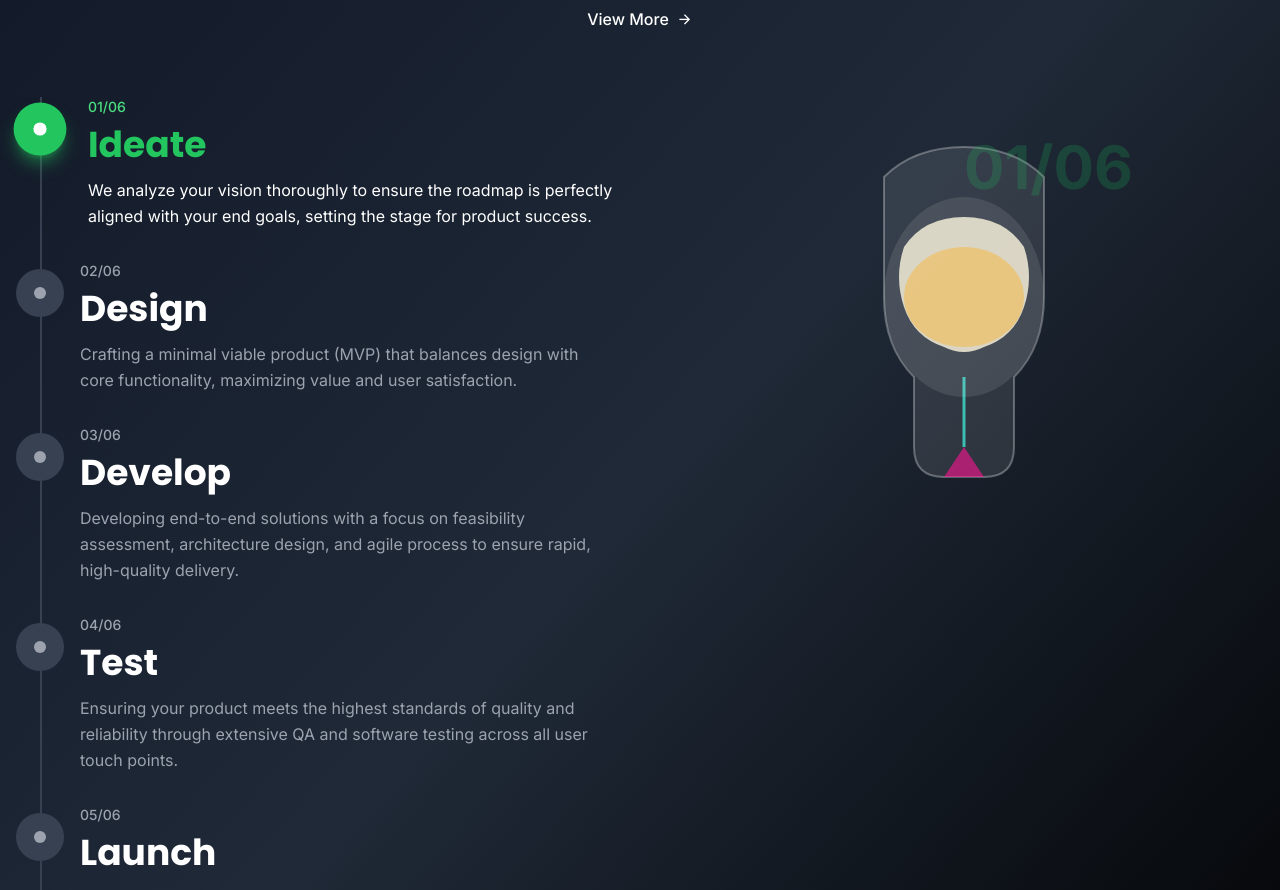
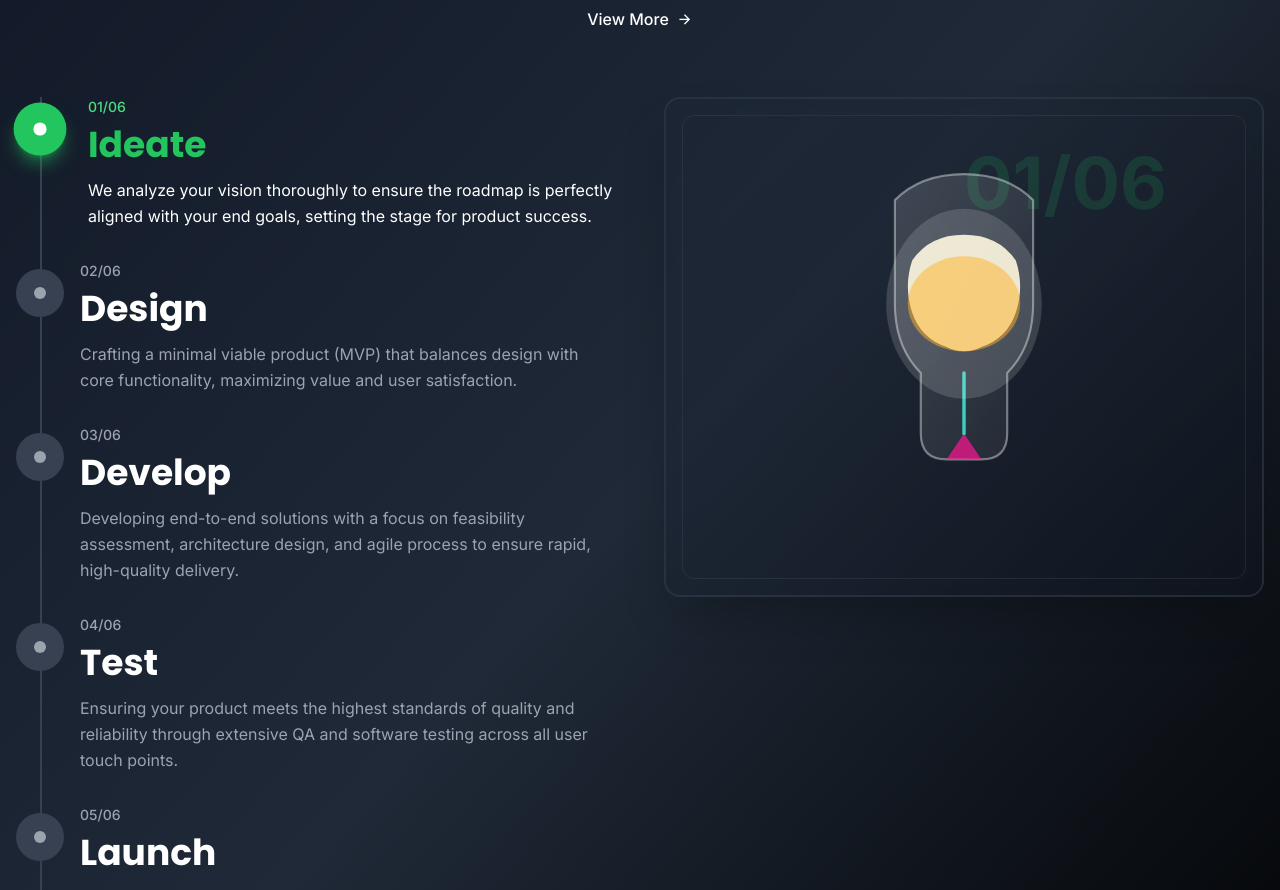
Before and after one commit to umer-faisal/unicorn-digital, a Next.js app: page / in a window 1280 px wide. Shown: the part 3163-4053 px from the top of the page. Built offline with nearby package versions, Linux system fonts and the light colour scheme.

Commit message:
transition done

```diff
--- a/src/app/page.jsx
+++ b/src/app/page.jsx
@@ -75,7 +75,7 @@ export default function Home() {
   const [activeProcess, setActiveProcess] = useState(0);
   const stepRefs = useRef([]);
 
-  // Scroll-based active step detection
+  // Scroll-based active step detection - Improved
   useEffect(() => {
     const observers = stepRefs.current.map((ref, idx) => {
       if (!ref) return null;
@@ -86,7 +86,7 @@ export default function Home() {
             setActiveProcess(idx);
           }
         },
-        { threshold: 0.5, rootMargin: '-20% 0px -20% 0px' }
+        { threshold: 0.3, rootMargin: '-10% 0px -10% 0px' }
       );
 
       observer.observe(ref);
@@ -98,75 +98,156 @@ export default function Home() {
     };
   }, []);
 
-  // Graphics for each step
+  // Graphics for each step - Better quality with frame
   const getStepGraphic = (stepIndex) => {
     switch(stepIndex) {
       case 0: // Ideate - Lightbulb with Brain
         return (
-          <svg viewBox="0 0 400 500" className="w-full h-full" xmlns="http://www.w3.org/2000/svg">
-            <path d="M200 50 Q150 50 120 80 L120 200 Q120 250 150 280 L150 350 Q150 380 180 380 L220 380 Q250 380 250 350 L250 280 Q280 250 280 200 L280 80 Q250 50 200 50 Z" fill="rgba(255,255,255,0.1)" stroke="rgba(255,255,255,0.3)" strokeWidth="2"/>
-            <path d="M200 120 Q160 120 140 150 Q130 180 140 210 Q150 240 180 250 Q200 260 220 250 Q250 240 260 210 Q270 180 260 150 Q240 120 200 120 Z" fill="rgba(255,248,220,0.8)"/>
-            <ellipse cx="200" cy="200" rx="60" ry="50" fill="rgba(255,165,0,0.4)">
-              <animate attributeName="opacity" values="0.4;0.6;0.4" dur="2s" repeatCount="indefinite"/>
+          <div className="w-full h-full flex items-center justify-center">
+            <svg viewBox="0 0 400 500" className="w-full h-full max-w-[400px]" xmlns="http://www.w3.org/2000/svg">
+              <defs>
+                <linearGradient id="bulbGradient" x1="0%" y1="0%" x2="100%" y2="100%">
+                  <stop offset="0%" stopColor="rgba(255,255,255,0.15)" />
+                  <stop offset="100%" stopColor="rgba(255,255,255,0.05)" />
+                </linearGradient>
+              </defs>
+              {/* Lightbulb Glass */}
+              <path
+                d="M200 50 Q150 50 120 80 L120 200 Q120 250 150 280 L150 350 Q150 380 180 380 L220 380 Q250 380 250 350 L250 280 Q280 250 280 200 L280 80 Q250 50 200 50 Z"
+                fill="url(#bulbGradient)"
+                stroke="rgba(255,255,255,0.4)"
+                strokeWidth="2.5"
+              />
+              {/* Brain Shape */}
+              <path
+                d="M200 120 Q160 120 140 150 Q130 180 140 210 Q150 240 180 250 Q200 260 220 250 Q250 240 260 210 Q270 180 260 150 Q240 120 200 120 Z"
+                fill="rgba(255,248,220,0.9)"
+              />
+              {/* Brain Glow - Orange/Yellow */}
+              <ellipse cx="200" cy="200" rx="65" ry="55" fill="rgba(255,165,0,0.5)">
+                <animate attributeName="opacity" values="0.4;0.7;0.4" dur="2s" repeatCount="indefinite"/>
               </ellipse>
-            <path d="M200 350 L180 380 L220 380 Z" fill="rgba(255,20,147,0.6)"/>
-            <line x1="200" y1="280" x2="200" y2="350" stroke="rgba(64,224,208,0.8)" strokeWidth="3"/>
-            <ellipse cx="200" cy="200" rx="80" ry="100" fill="rgba(255,255,255,0.1)">
-              <animate attributeName="opacity" values="0.1;0.2;0.1" dur="3s" repeatCount="indefinite"/>
+              {/* Filament Base - Pink/Magenta */}
+              <path d="M200 350 L180 380 L220 380 Z" fill="rgba(255,20,147,0.7)"/>
+              {/* Filament - Turquoise/Cyan */}
+              <line x1="200" y1="280" x2="200" y2="350" stroke="rgba(64,224,208,0.9)" strokeWidth="4" strokeLinecap="round"/>
+              {/* Outer Glow */}
+              <ellipse cx="200" cy="200" rx="90" ry="110" fill="rgba(255,255,255,0.15)">
+                <animate attributeName="opacity" values="0.1;0.25;0.1" dur="3s" repeatCount="indefinite"/>
               </ellipse>
             </svg>
+          </div>
         );
       case 1: // Design - Design Tools
         return (
-          <svg viewBox="0 0 400 500" className="w-full h-full" xmlns="http://www.w3.org/2000/svg">
-            <rect x="100" y="100" width="200" height="150" rx="10" fill="rgba(34,197,94,0.2)" stroke="rgba(34,197,94,0.5)" strokeWidth="2"/>
-            <circle cx="150" cy="150" r="20" fill="rgba(34,197,94,0.6)"/>
-            <rect x="180" y="140" width="100" height="20" rx="5" fill="rgba(34,197,94,0.6)"/>
-            <rect x="180" y="170" width="80" height="20" rx="5" fill="rgba(34,197,94,0.4)"/>
-            <path d="M200 300 L150 400 L250 400 Z" fill="rgba(34,197,94,0.3)"/>
-            <circle cx="200" cy="350" r="30" fill="rgba(34,197,94,0.2)" stroke="rgba(34,197,94,0.5)" strokeWidth="2"/>
+          <div className="w-full h-full flex items-center justify-center">
+            <svg viewBox="0 0 400 500" className="w-full h-full max-w-[400px]" xmlns="http://www.w3.org/2000/svg">
+              <defs>
+                <linearGradient id="designGradient" x1="0%" y1="0%" x2="100%" y2="100%">
+                  <stop offset="0%" stopColor="rgba(34,197,94,0.3)" />
+                  <stop offset="100%" stopColor="rgba(34,197,94,0.1)" />
+                </linearGradient>
+              </defs>
+              {/* Design Frame */}
+              <rect x="80" y="80" width="240" height="180" rx="15" fill="url(#designGradient)" stroke="rgba(34,197,94,0.6)" strokeWidth="3"/>
+              {/* Color Circle */}
+              <circle cx="140" cy="150" r="25" fill="rgba(34,197,94,0.7)"/>
+              {/* Design Elements */}
+              <rect x="180" y="135" width="120" height="25" rx="6" fill="rgba(34,197,94,0.7)"/>
+              <rect x="180" y="170" width="100" height="25" rx="6" fill="rgba(34,197,94,0.5)"/>
+              {/* Bottom Triangle */}
+              <path d="M200 300 L150 400 L250 400 Z" fill="rgba(34,197,94,0.4)"/>
+              <circle cx="200" cy="360" r="35" fill="rgba(34,197,94,0.2)" stroke="rgba(34,197,94,0.6)" strokeWidth="2.5"/>
             </svg>
+          </div>
         );
       case 2: // Develop - Code
         return (
-          <svg viewBox="0 0 400 500" className="w-full h-full" xmlns="http://www.w3.org/2000/svg">
-            <rect x="120" y="120" width="160" height="200" rx="5" fill="rgba(59,130,246,0.2)" stroke="rgba(59,130,246,0.5)" strokeWidth="2"/>
-            <text x="200" y="180" textAnchor="middle" fill="rgba(59,130,246,0.8)" fontSize="24" fontFamily="monospace">{'<'}</text>
-            <text x="200" y="210" textAnchor="middle" fill="rgba(59,130,246,0.8)" fontSize="24" fontFamily="monospace">{'/'}</text>
-            <text x="200" y="240" textAnchor="middle" fill="rgba(59,130,246,0.8)" fontSize="24" fontFamily="monospace">{'>'}</text>
-            <circle cx="200" cy="350" r="40" fill="rgba(59,130,246,0.3)"/>
-            <rect x="150" y="320" width="100" height="5" rx="2" fill="rgba(59,130,246,0.5)"/>
+          <div className="w-full h-full flex items-center justify-center">
+            <svg viewBox="0 0 400 500" className="w-full h-full max-w-[400px]" xmlns="http://www.w3.org/2000/svg">
+              <defs>
+                <linearGradient id="codeGradient" x1="0%" y1="0%" x2="100%" y2="100%">
+                  <stop offset="0%" stopColor="rgba(59,130,246,0.3)" />
+                  <stop offset="100%" stopColor="rgba(59,130,246,0.1)" />
+                </linearGradient>
+              </defs>
+              {/* Code Frame */}
+              <rect x="100" y="100" width="200" height="220" rx="8" fill="url(#codeGradient)" stroke="rgba(59,130,246,0.6)" strokeWidth="3"/>
+              {/* Code Symbols */}
+              <text x="200" y="170" textAnchor="middle" fill="rgba(59,130,246,0.9)" fontSize="32" fontFamily="monospace" fontWeight="bold">{'<'}</text>
+              <text x="200" y="210" textAnchor="middle" fill="rgba(59,130,246,0.9)" fontSize="32" fontFamily="monospace" fontWeight="bold">{'/'}</text>
+              <text x="200" y="250" textAnchor="middle" fill="rgba(59,130,246,0.9)" fontSize="32" fontFamily="monospace" fontWeight="bold">{'>'}</text>
+              {/* Bottom Circle */}
+              <circle cx="200" cy="360" r="45" fill="rgba(59,130,246,0.3)"/>
+              <rect x="140" y="330" width="120" height="6" rx="3" fill="rgba(59,130,246,0.6)"/>
             </svg>
+          </div>
         );
       case 3: // Test - Checkmark/Quality
         return (
-          <svg viewBox="0 0 400 500" className="w-full h-full" xmlns="http://www.w3.org/2000/svg">
-            <path d="M200 100 L250 200 L150 200 Z" fill="rgba(234,179,8,0.3)" stroke="rgba(234,179,8,0.5)" strokeWidth="2"/>
-            <circle cx="200" cy="250" r="60" fill="rgba(234,179,8,0.2)" stroke="rgba(234,179,8,0.5)" strokeWidth="2"/>
-            <path d="M180 250 L195 265 L220 240" stroke="rgba(234,179,8,0.8)" strokeWidth="4" fill="none" strokeLinecap="round"/>
-            <path d="M200 320 L180 380 L220 380 Z" fill="rgba(234,179,8,0.4)"/>
+          <div className="w-full h-full flex items-center justify-center">
+            <svg viewBox="0 0 400 500" className="w-full h-full max-w-[400px]" xmlns="http://www.w3.org/2000/svg">
+              <defs>
+                <linearGradient id="testGradient" x1="0%" y1="0%" x2="100%" y2="100%">
+                  <stop offset="0%" stopColor="rgba(234,179,8,0.3)" />
+                  <stop offset="100%" stopColor="rgba(234,179,8,0.1)" />
+                </linearGradient>
+              </defs>
+              {/* Test Triangle */}
+              <path d="M200 80 L270 200 L130 200 Z" fill="url(#testGradient)" stroke="rgba(234,179,8,0.6)" strokeWidth="3"/>
+              {/* Test Circle */}
+              <circle cx="200" cy="250" r="70" fill="rgba(234,179,8,0.2)" stroke="rgba(234,179,8,0.6)" strokeWidth="3"/>
+              {/* Checkmark */}
+              <path d="M175 250 L195 270 L225 240" stroke="rgba(234,179,8,0.9)" strokeWidth="5" fill="none" strokeLinecap="round" strokeLinejoin="round"/>
+              {/* Bottom Triangle */}
+              <path d="M200 310 L175 380 L225 380 Z" fill="rgba(234,179,8,0.5)"/>
             </svg>
+          </div>
         );
       case 4: // Launch - Rocket
         return (
-          <svg viewBox="0 0 400 500" className="w-full h-full" xmlns="http://www.w3.org/2000/svg">
-            <path d="M200 400 L180 350 L200 300 L220 350 Z" fill="rgba(239,68,68,0.4)" stroke="rgba(239,68,68,0.6)" strokeWidth="2"/>
-            <ellipse cx="200" cy="280" rx="30" ry="60" fill="rgba(239,68,68,0.3)"/>
-            <circle cx="200" cy="200" r="20" fill="rgba(239,68,68,0.5)">
-              <animate attributeName="opacity" values="0.5;0.8;0.5" dur="1.5s" repeatCount="indefinite"/>
+          <div className="w-full h-full flex items-center justify-center">
+            <svg viewBox="0 0 400 500" className="w-full h-full max-w-[400px]" xmlns="http://www.w3.org/2000/svg">
+              <defs>
+                <linearGradient id="launchGradient" x1="0%" y1="0%" x2="100%" y2="100%">
+                  <stop offset="0%" stopColor="rgba(239,68,68,0.3)" />
+                  <stop offset="100%" stopColor="rgba(239,68,68,0.1)" />
+                </linearGradient>
+              </defs>
+              {/* Rocket Base */}
+              <path d="M200 400 L175 340 L200 280 L225 340 Z" fill="url(#launchGradient)" stroke="rgba(239,68,68,0.7)" strokeWidth="3"/>
+              {/* Rocket Body */}
+              <ellipse cx="200" cy="270" rx="35" ry="70" fill="rgba(239,68,68,0.4)"/>
+              {/* Rocket Top */}
+              <circle cx="200" cy="190" r="25" fill="rgba(239,68,68,0.6)">
+                <animate attributeName="opacity" values="0.6;0.9;0.6" dur="1.5s" repeatCount="indefinite"/>
               </circle>
-            <path d="M200 180 L190 150 L200 140 L210 150 Z" fill="rgba(239,68,68,0.6)"/>
-            <ellipse cx="200" cy="160" rx="15" ry="25" fill="rgba(239,68,68,0.4)"/>
+              {/* Rocket Tip */}
+              <path d="M200 160 L185 130 L200 120 L215 130 Z" fill="rgba(239,68,68,0.7)"/>
+              <ellipse cx="200" cy="145" rx="18" ry="30" fill="rgba(239,68,68,0.5)"/>
             </svg>
+          </div>
         );
       case 5: // Support - Help/Support
         return (
-          <svg viewBox="0 0 400 500" className="w-full h-full" xmlns="http://www.w3.org/2000/svg">
-            <circle cx="200" cy="200" r="80" fill="rgba(168,85,247,0.2)" stroke="rgba(168,85,247,0.5)" strokeWidth="2"/>
-            <path d="M200 150 Q220 150 220 170 Q220 190 200 190 Q180 190 180 170 Q180 150 200 150" fill="rgba(168,85,247,0.4)"/>
-            <path d="M200 220 Q180 240 160 260 Q180 280 200 280 Q220 280 240 260 Q220 240 200 220" fill="rgba(168,85,247,0.4)"/>
-            <circle cx="200" cy="350" r="50" fill="rgba(168,85,247,0.1)" stroke="rgba(168,85,247,0.3)" strokeWidth="2"/>
+          <div className="w-full h-full flex items-center justify-center">
+            <svg viewBox="0 0 400 500" className="w-full h-full max-w-[400px]" xmlns="http://www.w3.org/2000/svg">
+              <defs>
+                <linearGradient id="supportGradient" x1="0%" y1="0%" x2="100%" y2="100%">
+                  <stop offset="0%" stopColor="rgba(168,85,247,0.3)" />
+                  <stop offset="100%" stopColor="rgba(168,85,247,0.1)" />
+                </linearGradient>
+              </defs>
+              {/* Support Circle */}
+              <circle cx="200" cy="200" r="90" fill="url(#supportGradient)" stroke="rgba(168,85,247,0.6)" strokeWidth="3"/>
+              {/* Face */}
+              <path d="M200 140 Q225 140 225 165 Q225 190 200 190 Q175 190 175 165 Q175 140 200 140" fill="rgba(168,85,247,0.5)"/>
+              {/* Smile */}
+              <path d="M200 220 Q170 240 150 270 Q170 300 200 300 Q230 300 250 270 Q230 240 200 220" fill="rgba(168,85,247,0.5)"/>
+              {/* Bottom Circle */}
+              <circle cx="200" cy="360" r="55" fill="rgba(168,85,247,0.15)" stroke="rgba(168,85,247,0.4)" strokeWidth="2.5"/>
             </svg>
+          </div>
         );
       default:
         return null;
@@ -459,7 +540,7 @@ export default function Home() {
                       ref={(el) => (stepRefs.current[idx] = el)}
                       initial={{ opacity: 0, x: -30 }}
                       whileInView={{ opacity: 1, x: 0 }}
-                      viewport={{ once: true, threshold: 0.5 }}
+                      viewport={{ once: true, threshold: 0.3 }}
                       transition={{ duration: 0.5, delay: idx * 0.1 }}
                       onMouseEnter={() => setActiveProcess(idx)}
                       onClick={() => setActiveProcess(idx)}
@@ -501,7 +582,7 @@ export default function Home() {
                 </div>
               </div>
 
-              {/* Right Side - Visual Element */}
+              {/* Right Side - Visual Element with Frame */}
               <div className="hidden lg:block sticky top-20">
                 <motion.div
                   key={activeProcess}
@@ -510,21 +591,27 @@ export default function Home() {
                     opacity: 1,
                     scale: 1,
                     rotate: 0,
-                    transition: { duration: 0.5, ease: "easeOut" }
+                    transition: { duration: 0.6, ease: "easeOut" }
                   }}
                   className="relative"
                 >
-                  {/* Dynamic Graphics based on active step */}
-                  <div className="relative w-full h-[500px] flex items-center justify-center">
+                  {/* Frame Container */}
+                  <div className="relative w-full h-[500px] bg-gradient-to-br from-gray-800/30 to-gray-900/30 rounded-2xl border-2 border-gray-700/50 backdrop-blur-sm p-8 flex items-center justify-center overflow-hidden shadow-2xl">
+                    {/* Inner Frame Glow */}
+                    <div className="absolute inset-4 rounded-xl border border-gray-600/30"></div>
+
+                    {/* Dynamic Graphics */}
+                    <div className="relative z-10 w-full h-full flex items-center justify-center">
                       {getStepGraphic(activeProcess)}
+                    </div>
 
                     {/* Step Number Overlay */}
                     <motion.div
                       key={activeProcess}
                       initial={{ opacity: 0, scale: 0.8 }}
-                      animate={{ opacity: 0.2, scale: 1 }}
+                      animate={{ opacity: 0.15, scale: 1 }}
                       transition={{ duration: 0.5 }}
-                      className="absolute top-10 left-1/2 -translate-x-1/2 text-6xl font-bold text-green-500"
+                      className="absolute top-12 left-1/2 -translate-x-1/2 text-7xl font-bold text-green-500 z-0"
                     >
                       {processSteps[activeProcess].number}
                     </motion.div>
```
Lines whose indentation alone changed are shown as unchanged.
